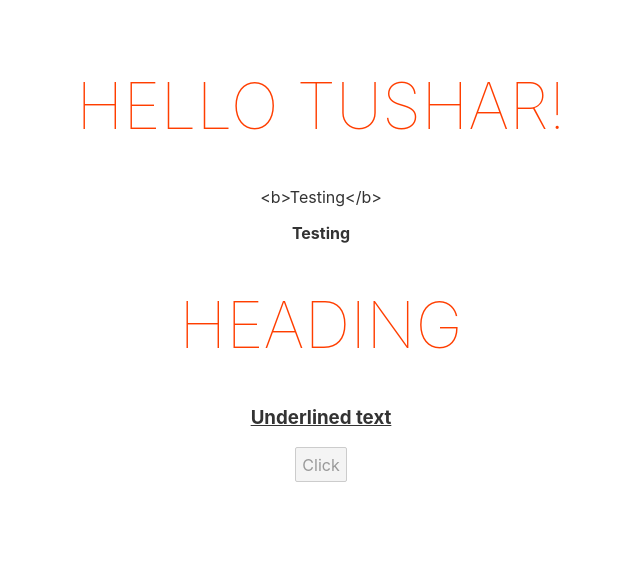
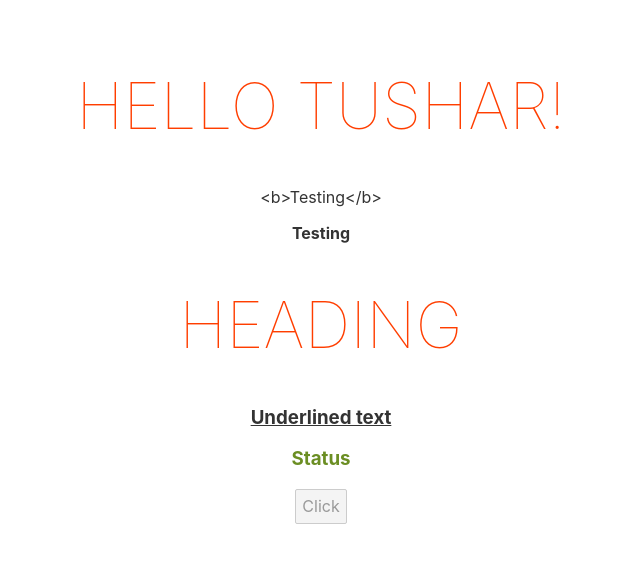
Before and after one commit to tushargarg0987/Hello-Svelte, a Svelte app: page / in a window 1280 px wide. Shown: the top 562 px of the page, without its empty margins (319-959 px from the left). Built offline with nearby package versions, Linux system fonts and the light colour scheme.

Commit message:
class binding added

```diff
--- a/src/App.svelte
+++ b/src/App.svelte
@@ -4,6 +4,7 @@
 	const channel = "<b>Testing</b>"
 	const id = "heading"
 	const disabled = true
+	const status = 'success'
 </script>
 
 <main>
@@ -14,7 +15,7 @@
 	<!-- or better way -->
 	<h1 {id}>Heading</h1>
 	<h3 class="underline">Underlined text</h3>
-
+	<h3 class={status}>Status</h3>
 	<!-- <button disabled={disabled}>Click</button> -->
 	<button {disabled}>Click</button>
 </main>
@@ -22,6 +23,14 @@
 <style>
 	.underline{
 		text-decoration: underline;
+	}
+
+	.danger{
+		color: red;
+	}
+
+	.success{
+		color: olivedrab;
 	}
 
 	main {
```
